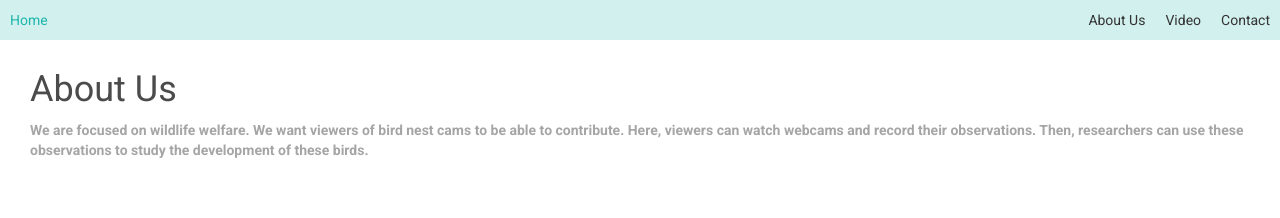
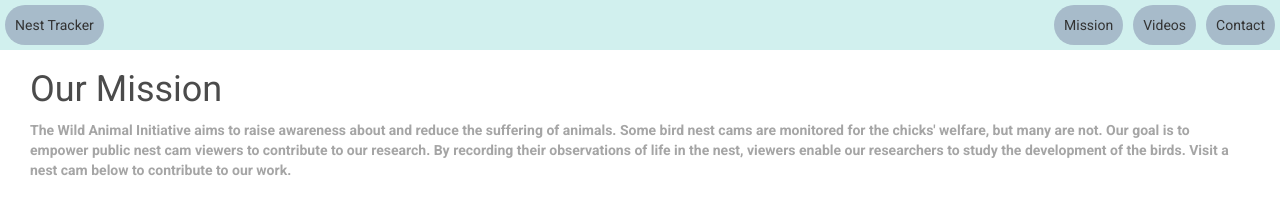
Before and after one commit to cfgong/nest-tracker, a React app: page / in a window 1280 px wide. Shown: the top 218 px of the page. Built offline with nearby package versions, Linux system fonts and the light colour scheme.

Commit message:
Final design changes.

```diff
--- a/client/components/About.jsx
+++ b/client/components/About.jsx
@@ -3,8 +3,8 @@ import React from 'react';
 const About = props => {
   return (
     <div className="about">
-      <h1 className="header display-1"> <a name="aboutsection" data-hs-anchor="true">About Us</a>  </h1>
-      We are focused on wildlife welfare. We want viewers of bird nest cams to be able to contribute. Here, viewers can watch webcams and record their observations. Then, researchers can use these observations to study the development of these birds.
+      <h1 className="header display-1"> <a name="aboutsection" data-hs-anchor="true">Our Mission</a>  </h1>
+      The Wild Animal Initiative aims to raise awareness about and reduce the suffering of animals. Some bird nest cams are monitored for the chicks' welfare, but many are not. Our goal is to empower public nest cam viewers to contribute to our research. By recording their observations of life in the nest, viewers enable our researchers to study the development of the birds. Visit a nest cam below to contribute to our work.
     </div>
   );
 };
--- a/client/components/NavBar.jsx
+++ b/client/components/NavBar.jsx
@@ -10,11 +10,11 @@ const NavBar = props => {
 
   return (
     <div className="navigationbar">
-      <a href={icon_link} className="nav-button">Home</a>
+      <a href={icon_link} className="nav-button">Nest Tracker</a>
 
       <NavBarLink link={contact_link} text="Contact" />
-      <NavBarLink link={video_link} text="Video" />
-      <NavBarLink link={about_link} text="About Us" />
+      <NavBarLink link={video_link} text="Videos" />
+      <NavBarLink link={about_link} text="Mission" />
 
     </div>
   );
--- a/public/main.css
+++ b/public/main.css
@@ -54,6 +54,7 @@ body {
   position: fixed;
   top: 0;
   width: 100%;
+  height: 50px;
   z-index: 3;
   font-size: 1em;
 }
@@ -68,6 +69,9 @@ body {
   padding: 10px;
   text-decoration: none;
   color: #ffffff;
+  background:var(--color5);
+  margin:5px;
+  border-radius:50px;
 
   cursor: pointer;
   text-align: center;
```
